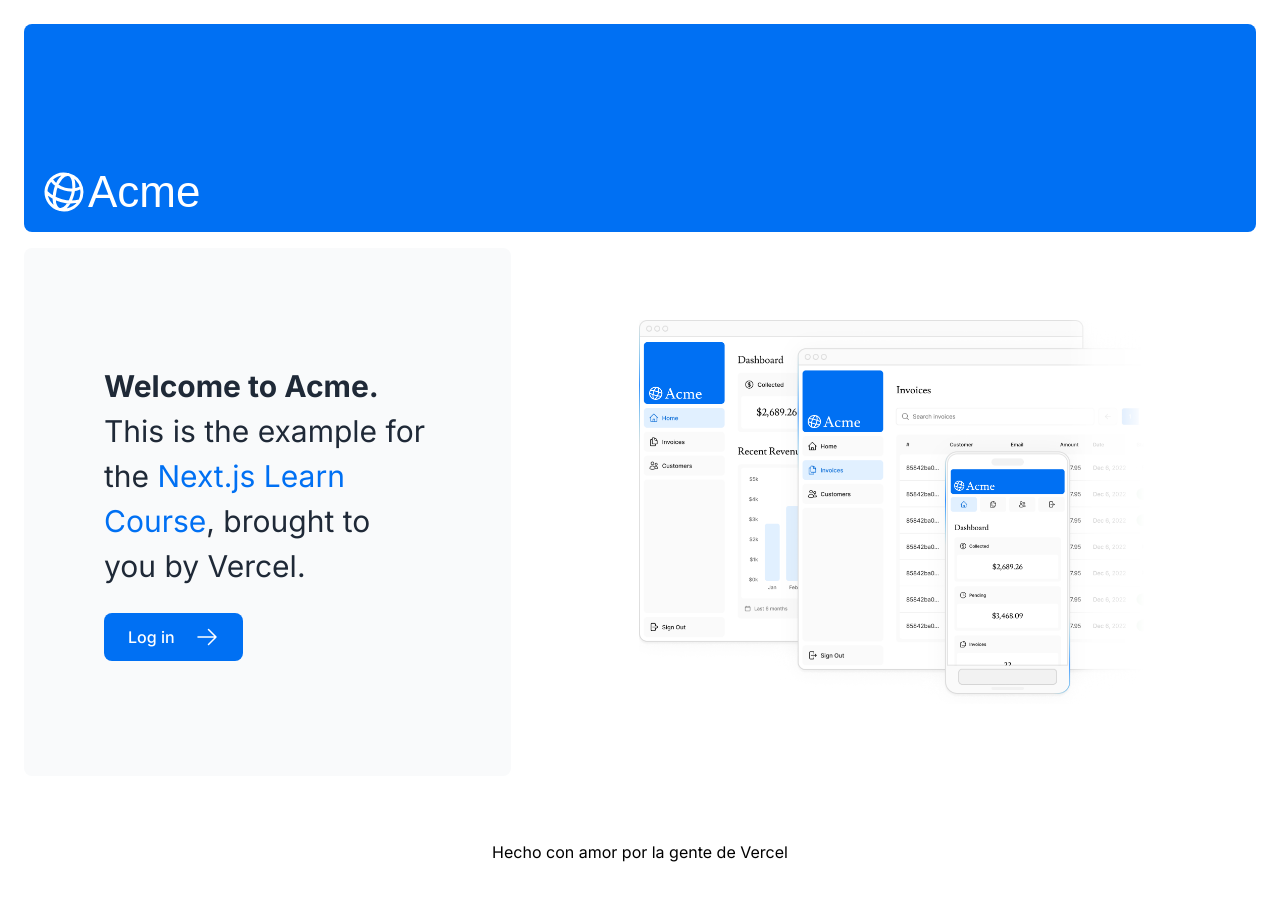
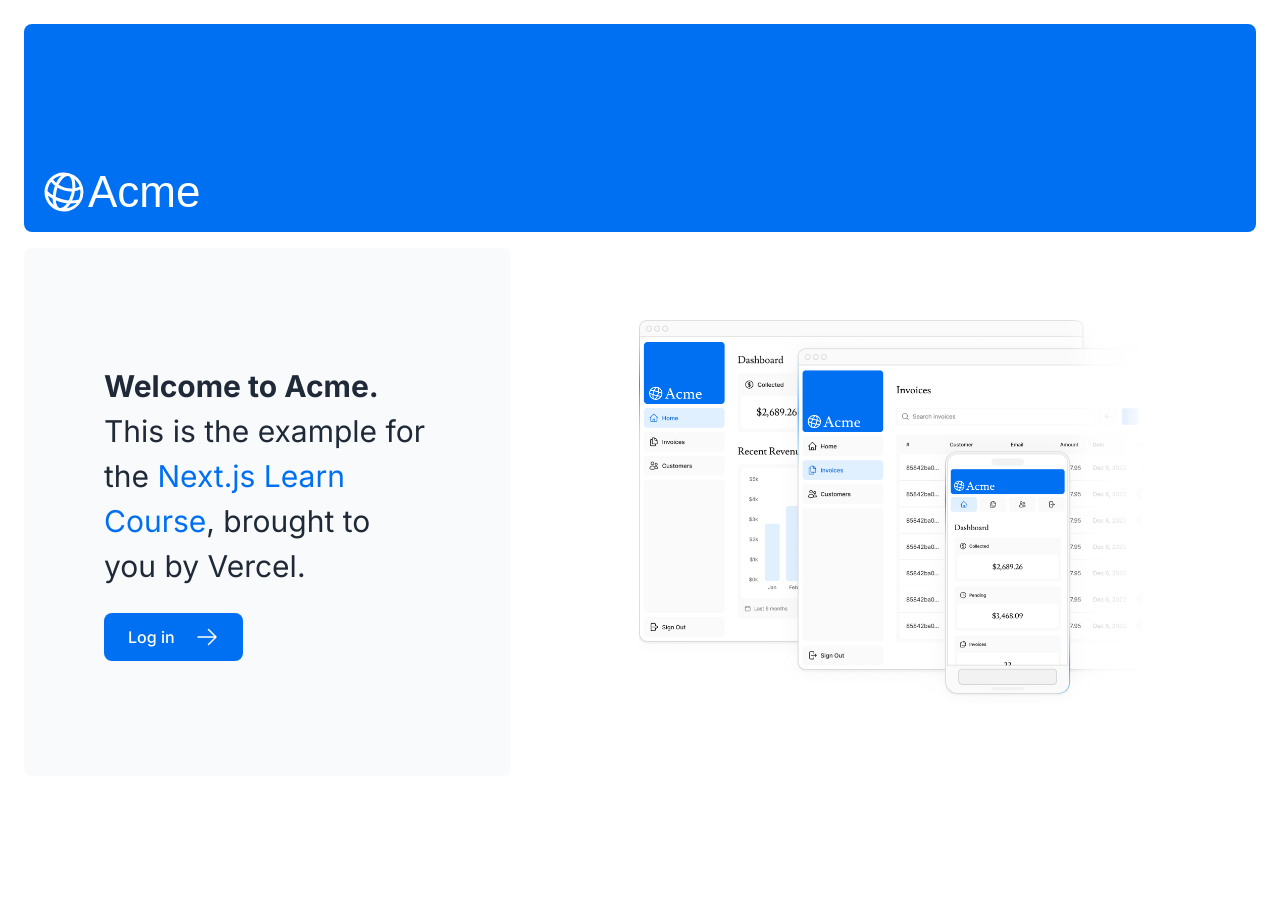
Before and after one commit to mundovacio/nextjs-dashboard-demo, a Next.js app: page / in a window 1280 px wide. Shown: the top 900 px of the page. After the commit the page ends 800 px from the top, so only its background shows below. Built offline with nearby package versions, Linux system fonts and the light colour scheme; a web font is replaced by a local one.

Commit message:
Remove footer from RootLayout component in layout.tsx

```diff
--- a/app/layout.tsx
+++ b/app/layout.tsx
@@ -9,13 +9,7 @@
   return (
     <html lang="en">
       <body className={`${inter.className} antialiased`}>
-
         {children}
-
-        <footer className='py-10 flex justify-center items-center'>
-          Hecho con amor por la gente de Vercel
-        </footer>
-
       </body>
     </html>
   );
```
